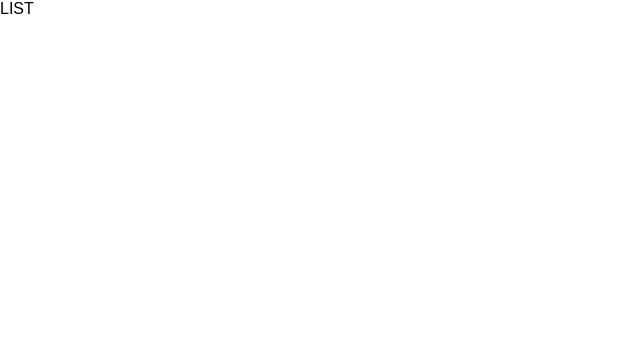
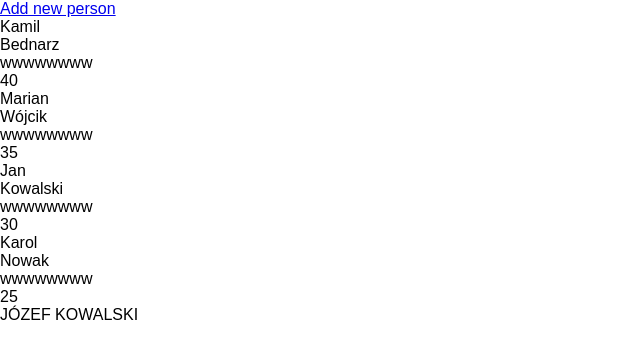
Before and after one commit to krzysztof4M/leaderboard, a React (Create React App) app: page / in a window 1280 px wide. Shown: the top 358 px of the page, without its empty margins (0-640 px from the left). Built offline with nearby package versions, Linux system fonts and the light colour scheme.

Commit message:
ranking and actions

```diff
--- a/src/App.js
+++ b/src/App.js
@@ -1,22 +1,23 @@
-import React, { Component } from 'react';
-import './App.css';
+import React, { Component } from 'react'
+import './App.css'
 import {
   Route,
   Link,
   Switch,
   Redirect
-} from 'react-router-dom';
-import Add from './Add';
-import Edit from './Edit';
-import List from './List';
+} from 'react-router-dom'
+import Add from './Add'
+import Edit from './Edit'
+import MainPage from './MainPage'
 
 
 class App extends Component {
   render() {
     return (
       <div>
+        <Link to={'/add'}>Add new person</Link>
         <Switch>
-          <Route exact path="/" component={List} />
+          <Route exact path="/" component={MainPage} />
           <Route exact path="/add" component={Add} />
           <Route exact path="/edit/:personId" component={Edit} />
           <Redirect to="/" />
--- a/src/Form.js
+++ b/src/Form.js
@@ -11,7 +11,7 @@ class Form extends Component {
   render() {
     const { handleSubmit, pristine, reset, submitting, invalid, submitSucceeded } = this.props
     return (
-      <form onSubmit={handleSubmit(this.submitForm)} className="admin-color-version">
+      <form onSubmit={handleSubmit(this.submitForm)} >
                 <Field
                   name="firstName"
                   component="input"
@@ -42,7 +42,7 @@ class Form extends Component {
                 />
             <div>
           </div>
-            <button type="submit" className="btn btn-dark-blue" disabled={pristine || submitting || invalid}>Submit</button>
+            <button type="submit" disabled={pristine || submitting || invalid}>Submit</button>
       </form>
     )
   }
--- a/src/List.js
+++ /dev/null
@@ -1,16 +0,0 @@
-import React, { Component }  from 'react';
-import { connect } from 'react-redux'
-
-class List extends Component {
-
-    render(){
-        console.log(this.props.data)
-        return (
-            <div>
-                LIST
-            </div>
-        )
-    }
-}
-
-export default connect(state=>({data: state.main.data}))(List)
--- /dev/null
+++ b/src/MainPage.js
@@ -0,0 +1,27 @@
+import React, { Component }  from 'react'
+import { connect } from 'react-redux'
+import Ranking from './Ranking'
+
+class MainPage extends Component {
+
+    render(){
+        const { people } = this.props
+        return (
+            <React.Fragment>
+                <Ranking people={people}/>
+                <LeaderDetails />
+            </React.Fragment>
+        )
+    }
+}
+
+export default connect(state=>({people: state.main.data}))(MainPage)
+
+const LeaderDetails = () => {
+    return (
+        <div>
+            JÓZEF
+            KOWALSKI
+        </div>
+    )
+}
--- /dev/null
+++ b/src/Ranking.js
@@ -0,0 +1,33 @@
+import React, { Component }  from 'react'
+
+export default class Ranking extends Component {
+
+
+
+    render(){
+        const { people } = this.props
+        return (
+            <div>
+                {
+                    people.sort((a,b)=>{return b.points-a.points}).map( ({id, firstName, lastName, points, date}) => <PersonRow key={id} firstName={firstName} lastName={lastName} date={date} points={points} />)
+                }
+            </div>
+        )
+    }
+}
+
+const PersonRow = ({firstName, lastName, date, points}) =>
+    <div>
+        <div>
+            {firstName}
+        </div>
+        <div>
+            {lastName}
+        </div>
+        <div>
+            {date}
+        </div>
+        <div>
+            {points}
+        </div>
+    </div>
--- a/src/rootReducer.js
+++ b/src/rootReducer.js
@@ -2,7 +2,12 @@ import { combineReducers } from 'redux'
 import { reducer as formReducer } from 'redux-form'
 
 const initialState = {
-  data: [{id: '1', firstName: 'Jan', lastName: 'Kowalski', points: 30, date: 'wwwwwwww'}, {id: '2', firstName: 'Karol', lastName: 'Nowak', points: 25, date: 'wwwwwwww'}]
+  data: [
+    {id: '1', firstName: 'Jan', lastName: 'Kowalski', points: 30, date: 'wwwwwwww'},
+    {id: '2', firstName: 'Karol', lastName: 'Nowak', points: 25, date: 'wwwwwwww'},
+    {id: '3', firstName: 'Marian', lastName: 'Wójcik', points: 35, date: 'wwwwwwww'},
+    {id: '4', firstName: 'Kamil', lastName: 'Bednarz', points: 40, date: 'wwwwwwww'}
+  ]
 }
 
 const mainReducer = (state = initialState, action = []) => {
```
Also changed, not shown: src/actions.js (added).
